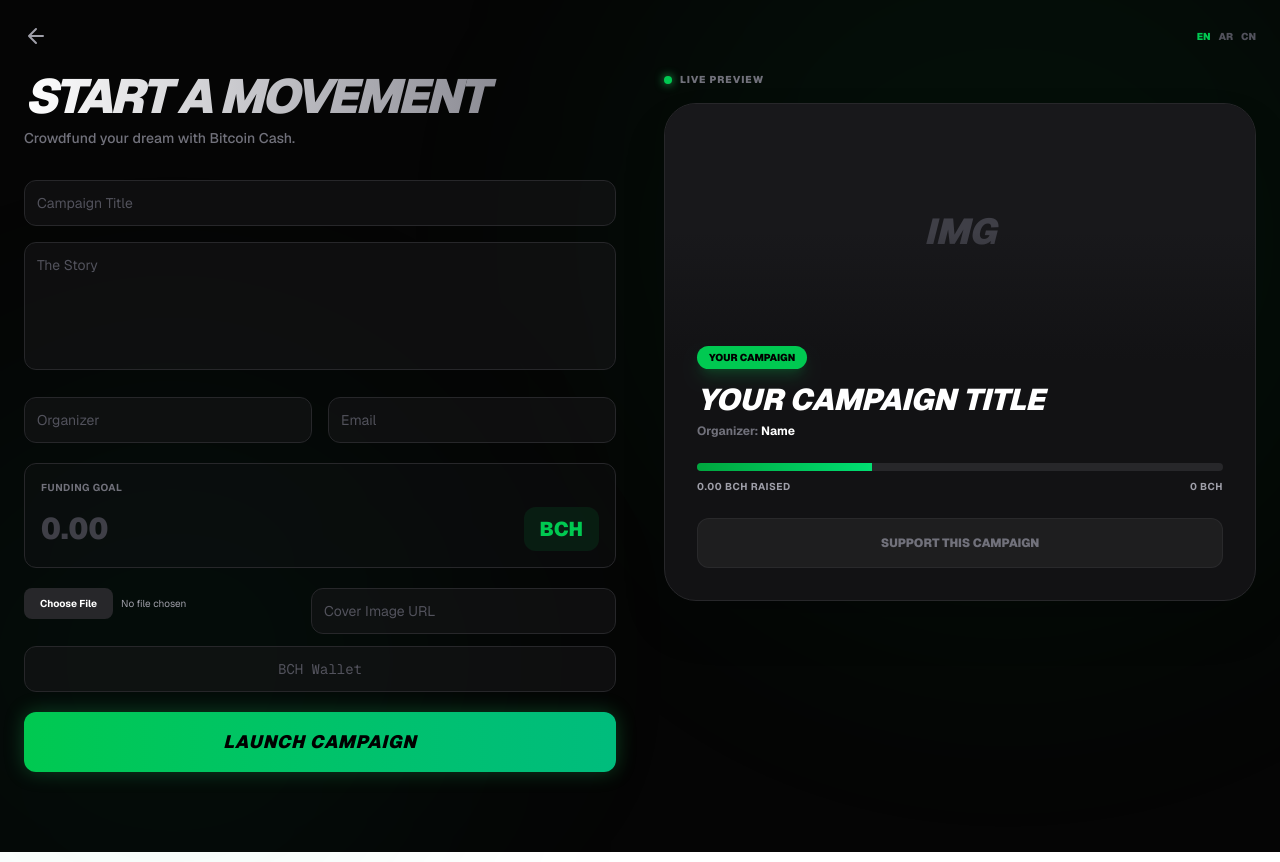
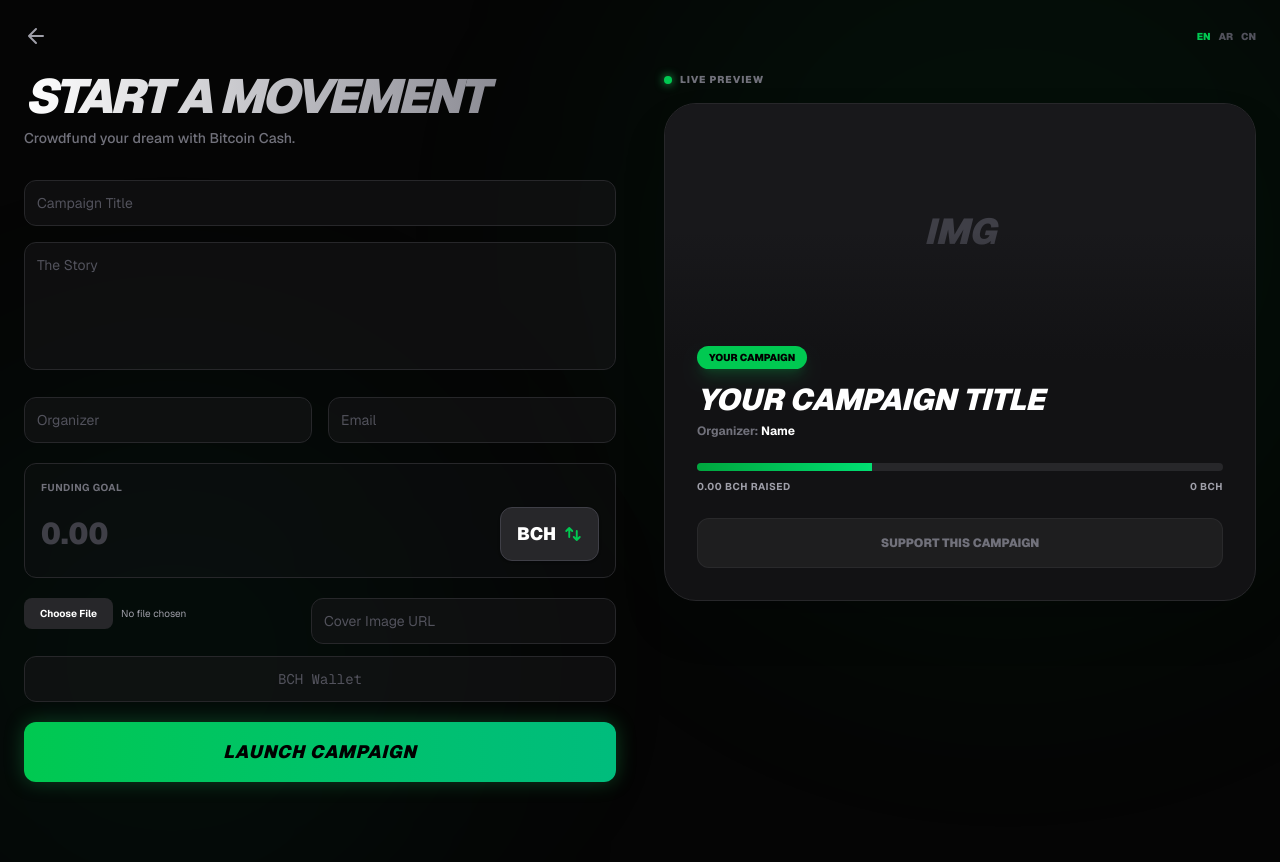
Before and after one commit to saleemm1/payonce-cash, a Next.js app: page /create/donation in a window 1280 px wide. Built offline with nearby package versions, Linux system fonts and the light colour scheme; no server answers.

Commit message:
Update page.js

```diff
--- a/app/create/donation/page.js
+++ b/app/create/donation/page.js
@@ -226,9 +226,10 @@ export default function DonationCreatePage() {
                               <button
                                   type="button"
                                   onClick={toggleCurrency}
-                                  className="text-xl font-black text-green-500 bg-green-500/10 px-4 py-2 rounded-xl hover:bg-green-500/20 transition-colors"
+                                  className="flex items-center gap-2 bg-zinc-800 hover:bg-zinc-700 text-white px-4 py-3 rounded-xl border border-zinc-700 hover:border-green-500 transition-all active:scale-95 cursor-pointer shadow-sm"
                               >
-                                  {goalCurrency}
+                                  <span className="text-lg font-black">{goalCurrency}</span>
+                                  <svg width="18" height="18" viewBox="0 0 24 24" fill="none" stroke="currentColor" strokeWidth="2.5" strokeLinecap="round" strokeLinejoin="round" className="text-green-500"><path d="M7 16V4M7 4L3 8M7 4L11 8M17 8v12M17 20l-4-4M17 20l4-4"/></svg>
                               </button>
                           </div>
                           {formData.goal && bchPrice > 0 && (
```
